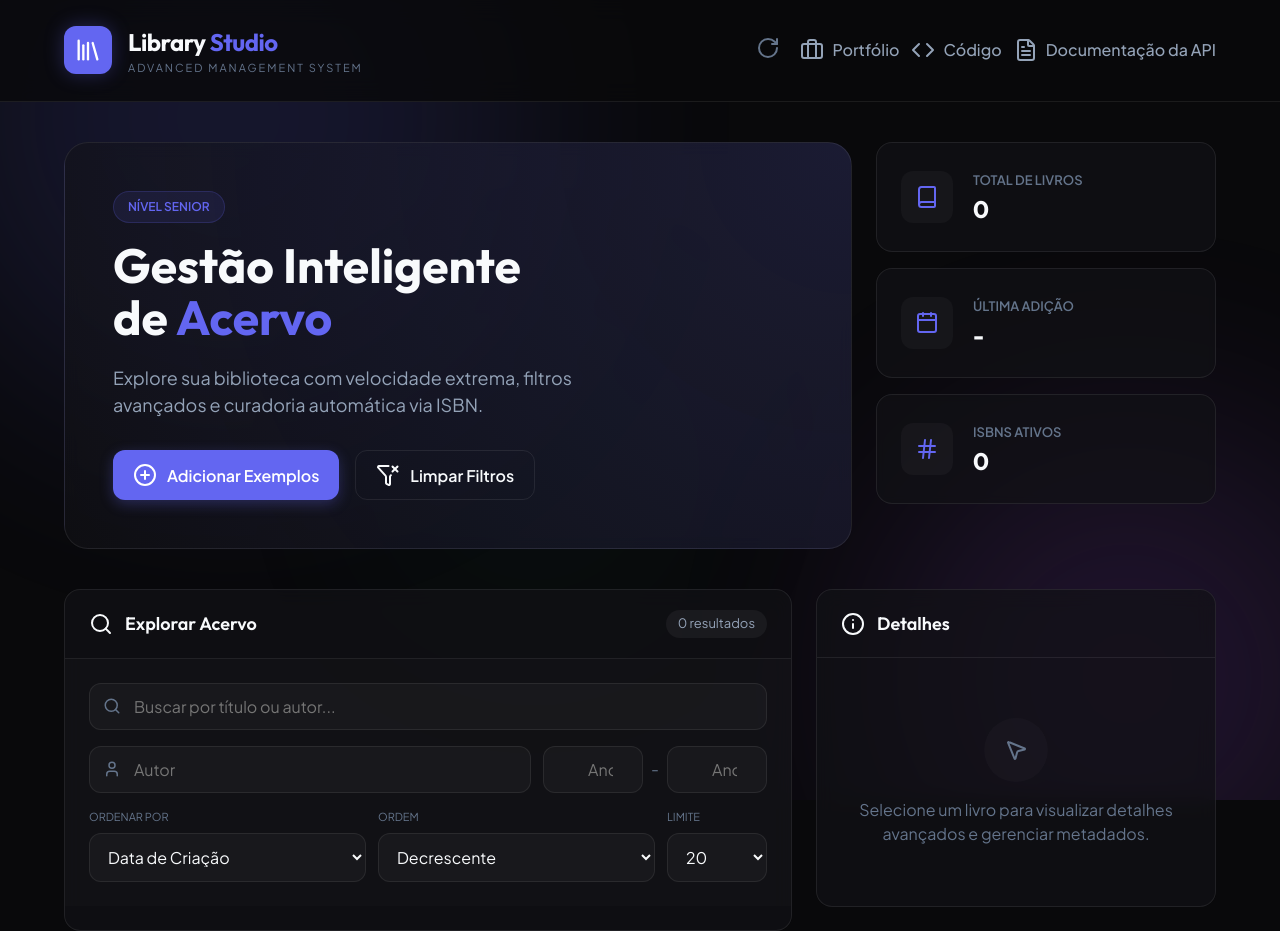
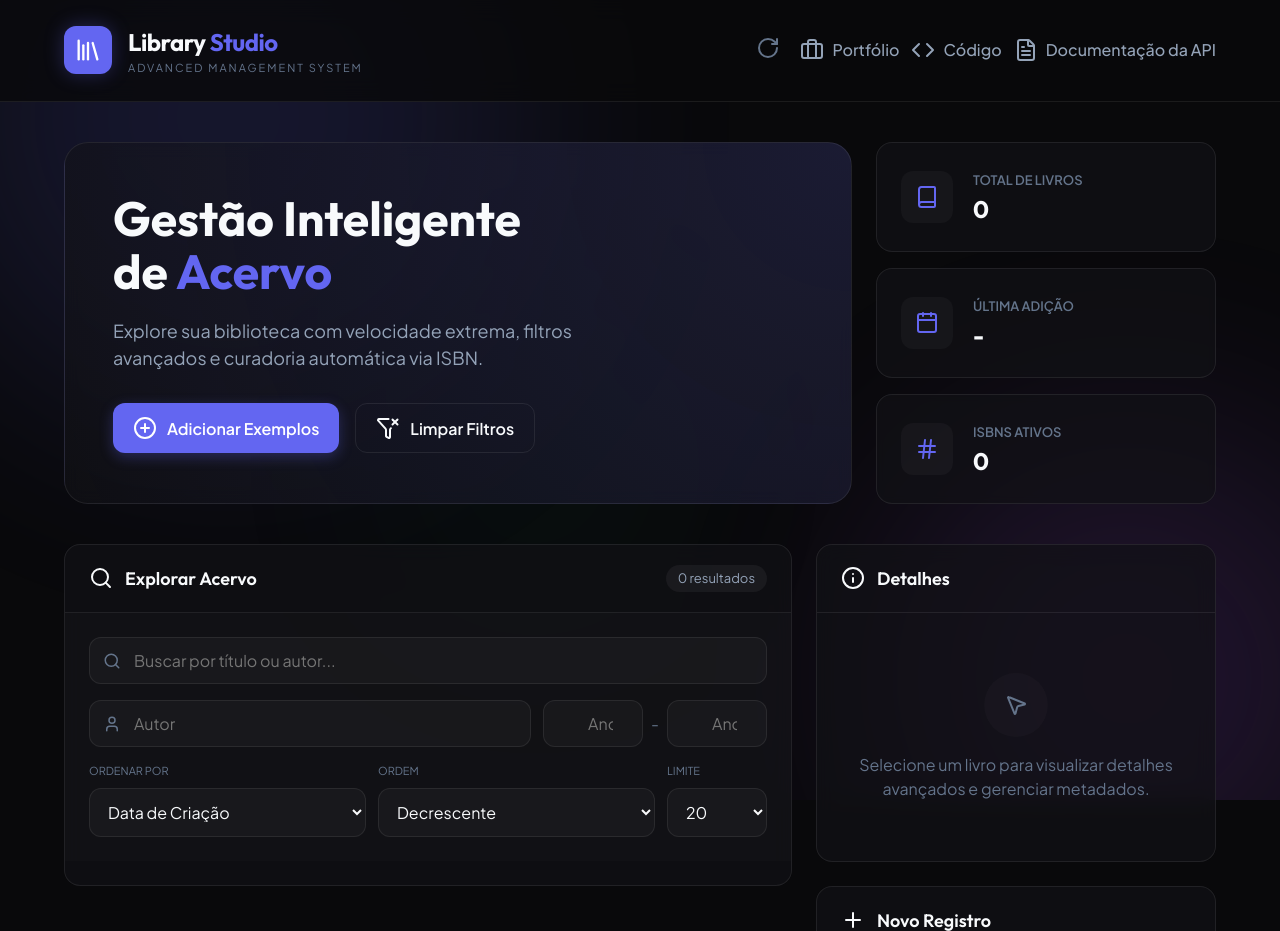
Before and after one commit to matheussiqueira-dev/library-api-advanced, a FastAPI app: page / in a window 1280 px wide. Shown: the top 931 px of the page. Run offline with FastAPI, Linux system fonts and the light colour scheme; data that the repository does not hold is empty; some libraries are stand-ins or nearby versions.

Commit message:
style: remove senior badge from hero

```diff
--- a/app/web/static/styles.css
+++ b/app/web/static/styles.css
@@ -171,19 +171,6 @@ button, input, select, textarea {
 
 .hero-title { font-size: 48px; line-height: 1.1; margin-bottom: 20px; }
 .hero-desc { font-size: 18px; color: var(--text-secondary); max-width: 500px; margin-bottom: 32px; }
-
-.badge {
-  display: inline-block;
-  padding: 6px 14px;
-  background: rgba(99, 102, 241, 0.1);
-  color: var(--accent);
-  border: 1px solid rgba(99, 102, 241, 0.2);
-  border-radius: 99px;
-  font-size: 12px;
-  font-weight: 600;
-  text-transform: uppercase;
-  margin-bottom: 16px;
-}
 
 .hero-actions { display: flex; gap: 16px; }
 
--- a/app/web/templates/index.html
+++ b/app/web/templates/index.html
@@ -69,7 +69,6 @@
       <section class="dashboard-grid">
         <div class="hero-card">
           <div class="hero-content">
-            <span class="badge">Nível Senior</span>
             <h1 class="hero-title">Gestão Inteligente <br/>de <span class="accent-text">Acervo</span></h1>
             <p class="hero-desc">
               Explore sua biblioteca com velocidade extrema, filtros avançados e curadoria automática via ISBN.
```
